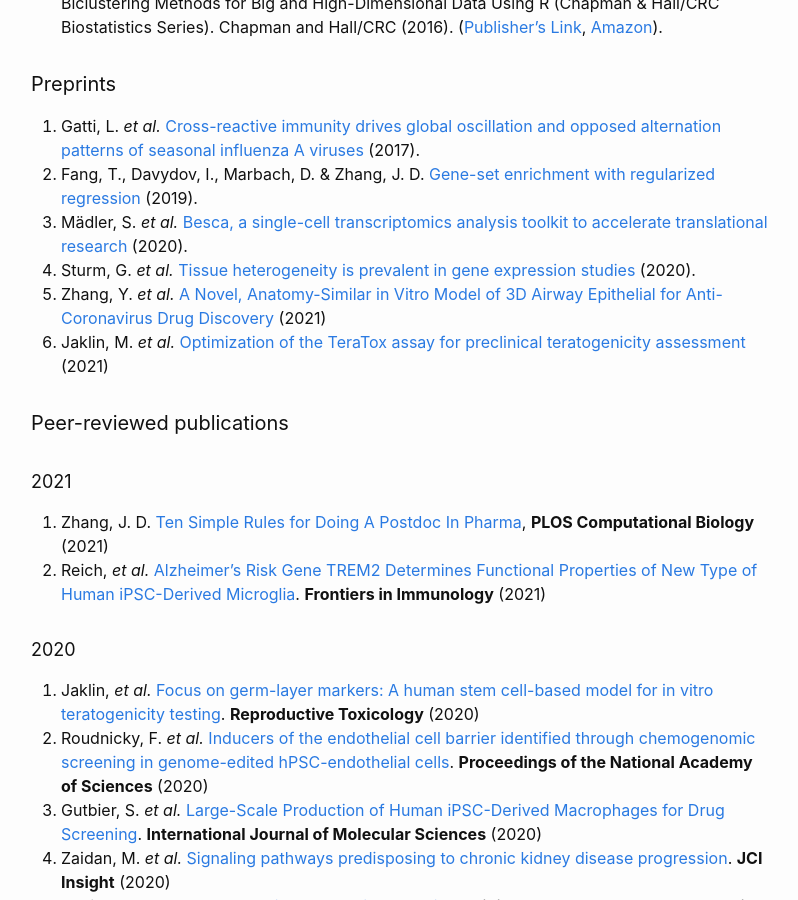
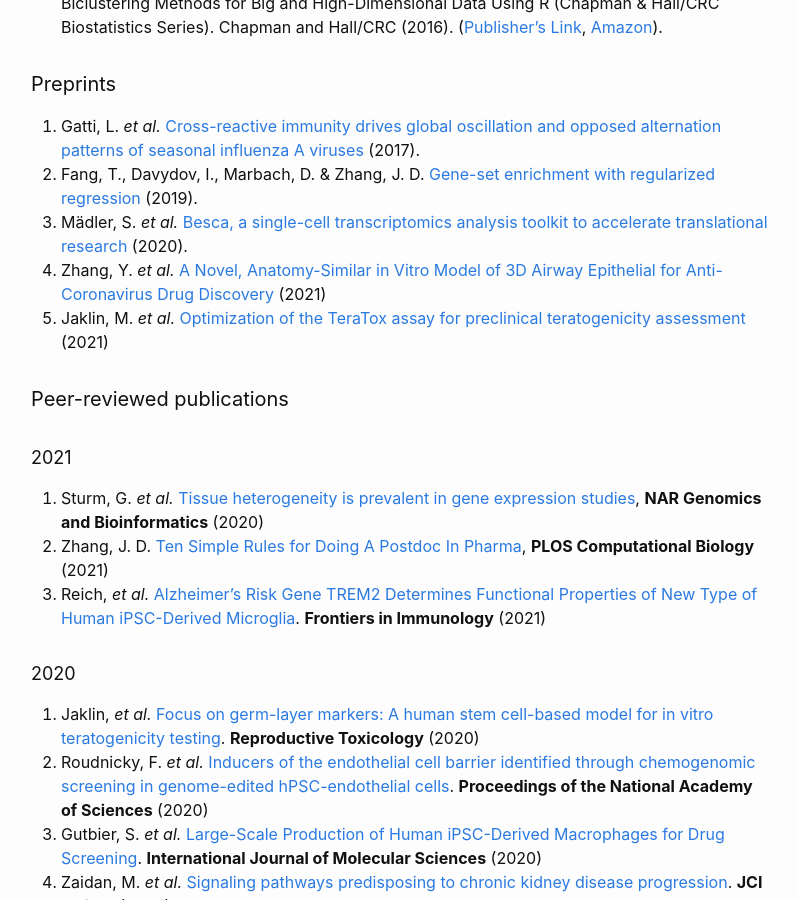
Before and after one commit to Accio/accio.github.io, a Jekyll site: the page built from _pages/publications.md, in a window 1280 px wide and 900 px high, scrolled down 473 px. Shown: the whole window, without its empty margins (239-1037 px from the left). Built offline with Jekyll 4.4.1, drawn with Linux system fonts in a browser that asks for light colours; some of the changed lines change nothing that is shown.

Commit message:
add BioQC the world paper

```diff
--- a/_pages/publications.md
+++ b/_pages/publications.md
@@ -31,8 +31,6 @@ My [Google Scholar profile](https://scholar.google.com/citations?user=ths6zX0AAA
    regularized regression](https://www.biorxiv.org/content/10.1101/659920v2) (2019).
 3. Mädler, S. *et al.*
    [Besca, a single-cell transcriptomics analysis toolkit to accelerate translational research](https://www.biorxiv.org/content/10.1101/2020.08.11.245795v2) (2020).
-4. Sturm, G. *et al.* [Tissue heterogeneity is prevalent in gene expression
-   studies](https://www.biorxiv.org/content/10.1101/2020.12.02.407809v1) (2020).
 5. Zhang, Y. *et al.* [A Novel, Anatomy-Similar in Vitro Model of 3D Airway
    Epithelial for Anti-Coronavirus Drug
    Discovery](https://doi.org/10.1101/2021.03.03.433824) (2021)
@@ -43,7 +41,12 @@ My [Google Scholar profile](https://scholar.google.com/citations?user=ths6zX0AAA
 
 ##### 2021
 
-41. Zhang, J. D. [Ten Simple Rules for Doing A Postdoc In Pharma](https://journals.plos.org/ploscompbiol/article?id=10.1371/journal.pcbi.1008989), **PLOS Computational Biology** (2021)
+42. Sturm, G. *et al.* [Tissue heterogeneity is prevalent in gene expression
+    studies](https://academic.oup.com/nargab/article/3/3/lqab077/6363752), **NAR
+    Genomics and Bioinformatics** (2020)
+41. Zhang, J. D. [Ten Simple Rules for Doing A Postdoc In
+    Pharma](https://journals.plos.org/ploscompbiol/article?id=10.1371/journal.pcbi.1008989),
+    **PLOS Computational Biology** (2021)
 40. Reich, *et al.* [Alzheimer’s Risk Gene TREM2 Determines Functional
     Properties of New Type of Human iPSC-Derived
     Microglia](https://www.frontiersin.org/articles/10.3389/fimmu.2020.617860/full).
```
